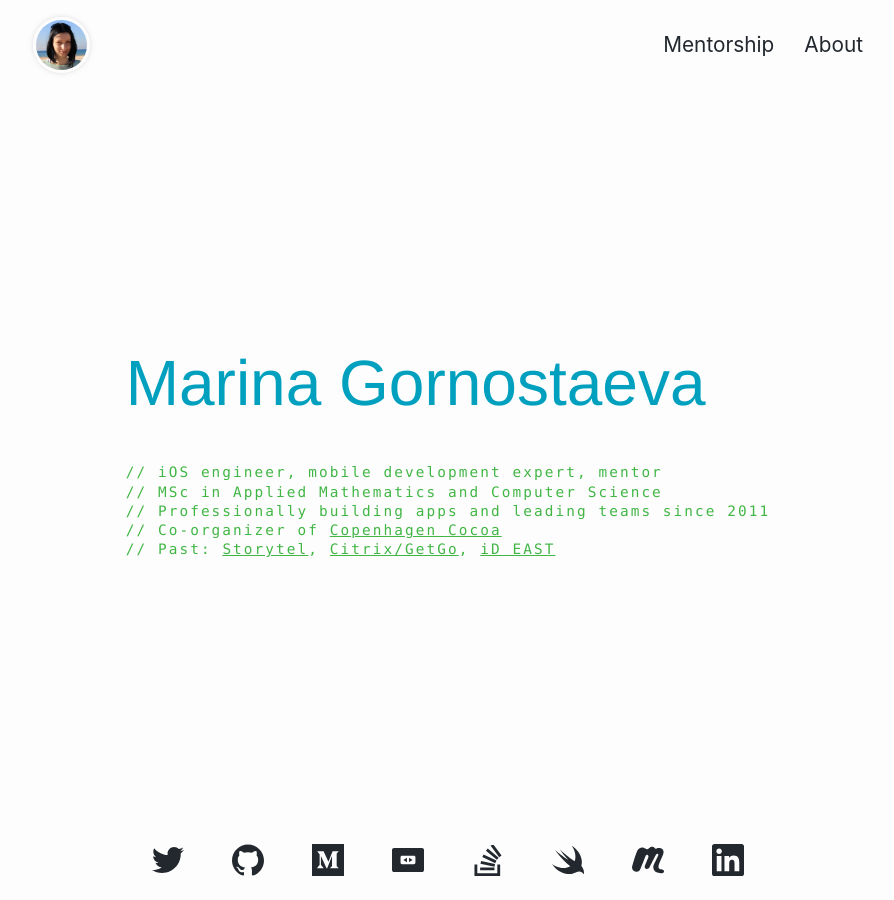
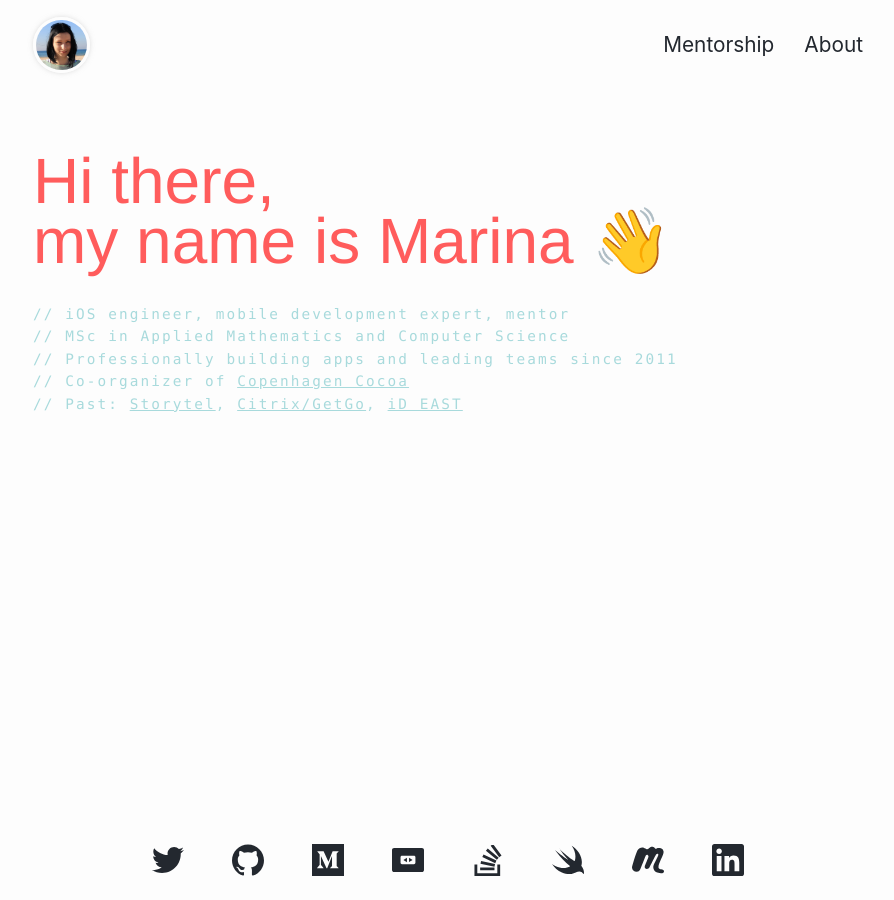
Before and after one commit to hybridcattt/hybridcattt.com, a Jekyll site: the page built from index.html, in a window 1280 px wide. Shown: the whole page, without its empty margins (192-1086 px from the left). Built offline with Jekyll 4.4.1, drawn with Linux system fonts in a browser that asks for light colours.

Commit message:
Minor CSS file cleanup

```diff
--- a/_includes/common_head.html
+++ /dev/null
@@ -1,9 +0,0 @@
-<meta charset="utf-8">
-<meta http-equiv="X-UA-Compatible" content="IE=edge">
-<meta http-equiv="Content-Type" content="text/html; charset=UTF-8">
-
-<meta name="viewport" content="width=device-width, initial-scale=1">
-<link rel="stylesheet" href="{{ "/assets/css/style.css" | relative_url }}">
-<link rel="stylesheet" href="/static/css/style.css" type="text/css" media="screen">
-
-{% include favicons.html %}
--- a/_includes/head.html
+++ b/_includes/head.html
@@ -1,10 +1,12 @@
 <head>
-    {%- include common_head.html -%}
-
-    {%- seo -%}
-    {%- feed_meta -%}
-
-    {%- if jekyll.environment == 'production' and site.google_analytics -%}
-        {%- include google-analytics.html -%}
-    {%- endif -%}
+  <meta charset="utf-8">
+  <meta http-equiv="X-UA-Compatible" content="IE=edge">
+  <meta name="viewport" content="width=device-width, initial-scale=1">
+  {%- seo -%}
+  {% include favicons.html %}
+  <link rel="stylesheet" href="{{ "/assets/css/style.css" | relative_url }}">
+  {%- feed_meta -%}
+  {%- if jekyll.environment == 'production' and site.google_analytics -%}
+  {%- include google-analytics.html -%}
+  {%- endif -%}
 </head>
--- a/_sass/minima/custom-styles.scss
+++ /dev/null
@@ -1,2 +0,0 @@
-// Placeholder to allow defining custom styles that override everything else.
-// (Use `_sass/minima/custom-variables.scss` to override variable defaults)
--- a/_sass/minima/custom-variables.scss
+++ /dev/null
@@ -1 +0,0 @@
-// Placeholder to allow overriding predefined variables smoothly.
--- a/_sass/minima/initialize.scss
+++ b/_sass/minima/initialize.scss
@@ -45,8 +45,6 @@ $on-large:         $on-laptop !default;
 
 // Import pre-styling-overrides hook and style-partials.
 @import
-  "minima/custom-variables", // Hook to override predefined variables.
   "minima/base",             // Defines element resets.
-  "minima/layout",           // Defines structure and style based on CSS selectors.
-  "minima/custom-styles"     // Hook to override existing styles.
+  "minima/layout"           // Defines structure and style based on CSS selectors.
 ;
--- a/assets/css/style.scss
+++ b/assets/css/style.scss
@@ -6,4 +6,5 @@
 //   "minima/skins/{{ site.minima.skin | default: 'classic' }}",
   "assets/css/dual_skin",
   "minima/initialize",
-  "assets/css/footer";
+  "assets/css/footer",
+  "assets/pages/index";
--- a/static/css/style.css
+++ b/assets/pages/index.scss
@@ -1,22 +1,5 @@
-/***** General Styles *****/
-html, body {
-	font-size: 16px;
-	/* line-height: 1; */
-	font-style: normal;
-	font-weight: 400;
-    height: 100%;
-	padding: 0;
-	margin: 0;
-}
-*, *:before, *:after {
-	box-sizing: inherit;
-}
-a {
-	text-decoration: none;
-}
-
 /***** Styles *****/
-div.page {
+div.main_page {
 	height: 100%;
 	padding: 0;
 	margin: 0;
@@ -26,7 +9,7 @@ div.page {
 	display: -webkit-flex;
 	display: flex;
 	flex-direction: column;
-	align-items: center;
+	align-items: flex-start;
 	justify-content: justify;
 }
 main.container {
@@ -46,10 +29,10 @@ main.container section.content {
 	flex-direction: column;
 	align-items: left;
 	justify-content: flex-start;
-	padding: 2rem;
+	padding: 2rem 0px;
 }
 main.container section.content h1 {
-	color: #00A0BE;
+	color: #FF5C5C;
 	font-size: 4rem;
 	padding: 0;
 	-webkit-margin-after: 0.5em;
@@ -58,63 +41,33 @@ main.container section.content h1 {
 	text-align: left;
 }
 main.container section.content p {
-	color: #41B645;
+	color: #A8DADC;
 	font-size: 0.9rem;
-	line-height: 1.2rem;
+	line-height: 1.4rem;
 	letter-spacing: 0.13rem;
 	font-family: "Menlo", monospace;
 	font-style: normal;
 	font-weight: 400;
 }
 main.container section.content p a {
-	color: #41B645;
+	color: #A8DADC;
 	text-decoration: underline;
 }
 
-/***** Footer *****/
-/* footer {
-	bottom: 35px;
-	display: flex;
-	width: 100%;
-	align-items: center;
-	justify-content: center;
-	flex-wrap: wrap;
-}
-footer a {
-}
-footer a img {
-	width: 2rem;
-	height: 2rem;
-	border-left: 1.5rem solid transparent;
-	border-right: 1.5rem solid transparent;
-	border-top: 1.5rem solid transparent;
-	border-bottom: 1.5rem solid transparent;
-} */
+/***** Responsiveness *****/
+@media all and (max-width: 800px) {
 
-/***** Responsiveness *****/
-/* @media all and (max-width: 600px) {
-	html, body {
-		font-size: 11px;
-	}
 	main.container section.content p {
 		font-size: 1.2rem;
 		line-height: 1.4rem;
 	}
-	/* footer a img {
-		width: 44px;
-		height: 44px; */
-	/* }
+
 }
 @media all and (max-width: 480px) {
-	html, body {
-		font-size: 9px;
-	}
+
 	main.container section.content p {
 		font-size: 1.2rem;
 		line-height: 1.4rem;
 	}
-	/* footer a img {
-		width: 44px;
-		height: 44px;
-	} */
-/* } */
+
+ }
--- a/index.html
+++ b/index.html
@@ -2,65 +2,17 @@
 # Feel free to add content and custom Front Matter to this file.
 # To modify the layout, see https://jekyllrb.com/docs/themes/#overriding-theme-defaults
 
-<!-- layout: landing -->
+layout: default
 <!-- hide_title: true -->
 ---
 
-<!DOCTYPE html>
-<html dir="ltr" lang="en-US">
-
-<head>
-    {%- include common_head.html -%}
-
-    <title>Marina Gornostaeva</title>
-
-    <meta name="description"
-        content="Marina Gornostaeva / iOS engineer / mobile development expert / mentor / based in Copenhagen. Professionally building apps and leading teams since 2011.">
-    <meta name="keywords"
-        content="Marina Gornostaeva, iOS development, developer, app development, Swift, Objective-C, Apple, Copenhagen, Denmark, UX, usability, user experience, user interface">
-    <meta name="author" content="Marina Gornostaeva">
-    <meta name="robots" content="index, follow">
-    <meta name="viewport" content="width=device-width, initial-scale=1.0">
-
-    <meta name="twitter:card" content="summary" />
-    <meta name="twitter:creator" content="@hybridcattt" />
-    <meta property="og:type" content="website" />
-    <meta property="og:url" content="https://hybridcattt.com" />
-    <meta property="og:title" content="Marina Gornostaeva" />
-    <meta property="og:description"
-        content="Marina is an experienced iOS developer, speaker and mentor based in Copenhagen" />
-    <meta property="og:image" content="https://hybridcattt.com/static/media/photo_full.jpg" />
-    <meta property="og:image:alt" content="Marina Gornostaeva's profile picture" />
-
-    <!-- Global site tag (gtag.js) - Google Analytics -->
-    <script async src="https://www.googletagmanager.com/gtag/js?id=UA-134936978-1"></script>
-    <script>
-        window.dataLayer = window.dataLayer || [];
-        function gtag() { dataLayer.push(arguments); }
-        gtag('js', new Date());
-
-        gtag('config', 'UA-134936978-1');
-    </script>
-    <script>
-        function handleOutboundLinkClick(a) {
-            gtag('event', 'Click', {
-                'event_category': 'Outbound Link',
-                'event_label': a.href
-            });
-        }
-    </script>
-
-</head>
-
-<body>
-    {%- include header.html -%}
-
-    <div class="page">
+<div class="main_page">
 
   <main class="container">
 
     <section class="content">
-                <h1>Marina Gornostaeva</h1>
+
+      <h1 class="hello" style="line-height: 0.93;">Hi there, <br>my name is Marina 👋</h1>
       <p>
         // iOS engineer, mobile development expert, mentor<br>
         // MSc in Applied Mathematics and Computer Science<br>
@@ -68,41 +20,12 @@
         // Co-organizer of <a href="https://www.meetup.com/CopenhagenCocoa/" target="_blank"
           onclick='handleOutboundLinkClick(this)'>Copenhagen Cocoa</a><br>
         // Past:
-                    <a href="https://www.storytel.com" target="_blank"
-                        onclick='handleOutboundLinkClick(this)'>Storytel</a>,
-                    <a href="https://get.gotoassist.com" target="_blank"
-                        onclick='handleOutboundLinkClick(this)'>Citrix/GetGo</a>,
+        <a href="https://www.storytel.com" target="_blank" onclick='handleOutboundLinkClick(this)'>Storytel</a>,
+        <a href="https://get.gotoassist.com" target="_blank" onclick='handleOutboundLinkClick(this)'>Citrix/GetGo</a>,
         <a href="https://id-east.ru" target="_blank" onclick='handleOutboundLinkClick(this)'>iD EAST</a>
       </p>
     </section>
   </main>
 
-        <!-- <footer>
-            <a href="https://twitter.com/hybridcattt" title="Marina on Twitter" target="_blank"
-                onclick='handleOutboundLinkClick(this)'><img src="./static/media/twitter.svg"></a>
-            <a href="https://github.com/hybridcattt" title="Marina on GitHub" target="_blank"
-                onclick='handleOutboundLinkClick(this)'><img src="./static/media/github.svg"></a>
-            <a href="https://medium.com/@hybridcattt" title="Marina on Medium" target="_blank"
-                onclick='handleOutboundLinkClick(this)'><img src="./static/media/medium.svg"></a>
-            <a href="https://speakerdeck.com/hybridcattt/" title="Marina on Speaker Deck" target="_blank"
-                onclick='handleOutboundLinkClick(this)'><img src="./static/media/speakerdeck.svg"></a>
-            <a href="https://stackoverflow.com/users/2153762/hybridcattt" title="Marina on Stack Overflow"
-                target="_blank" onclick='handleOutboundLinkClick(this)'><img src="./static/media/stackoverflow.svg"></a>
-            <a href="https://forums.swift.org/u/hybridcattt/summary" title="Marina on Swift Forums" target="_blank"
-                onclick='handleOutboundLinkClick(this)'><img src="./static/media/swift.svg"></a>
-            <a href="https://www.meetup.com/members/184073817/" title="Marina on Meetup" target="_blank"
-                onclick='handleOutboundLinkClick(this)'><img src="./static/media/meetup.svg"></a>
-            <a href="https://www.linkedin.com/in/hybridcattt" title="Marina on LinkedIn" target="_blank"
-                onclick='handleOutboundLinkClick(this)'><img src="./static/media/linkedin.svg"></a>
-        </footer> -->
-
 
 </div>
-
-    {%- include footer.html -%}
-
-</body>
-
-
-
-</html>
```
Also changed, not shown: 1 other file. Lines whose indentation alone changed are shown as unchanged.
